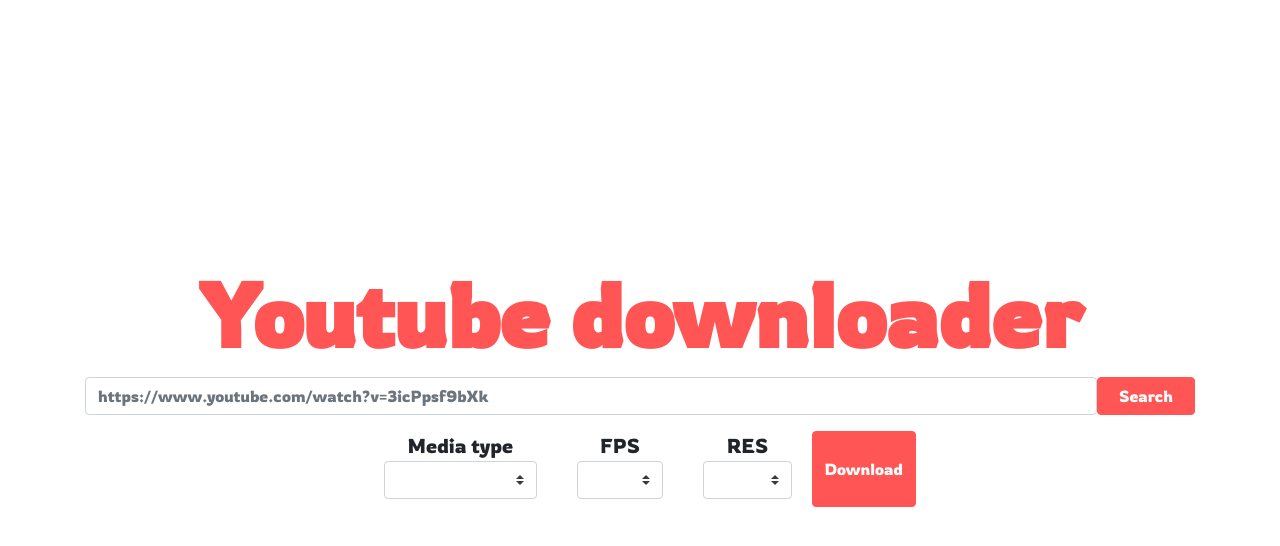
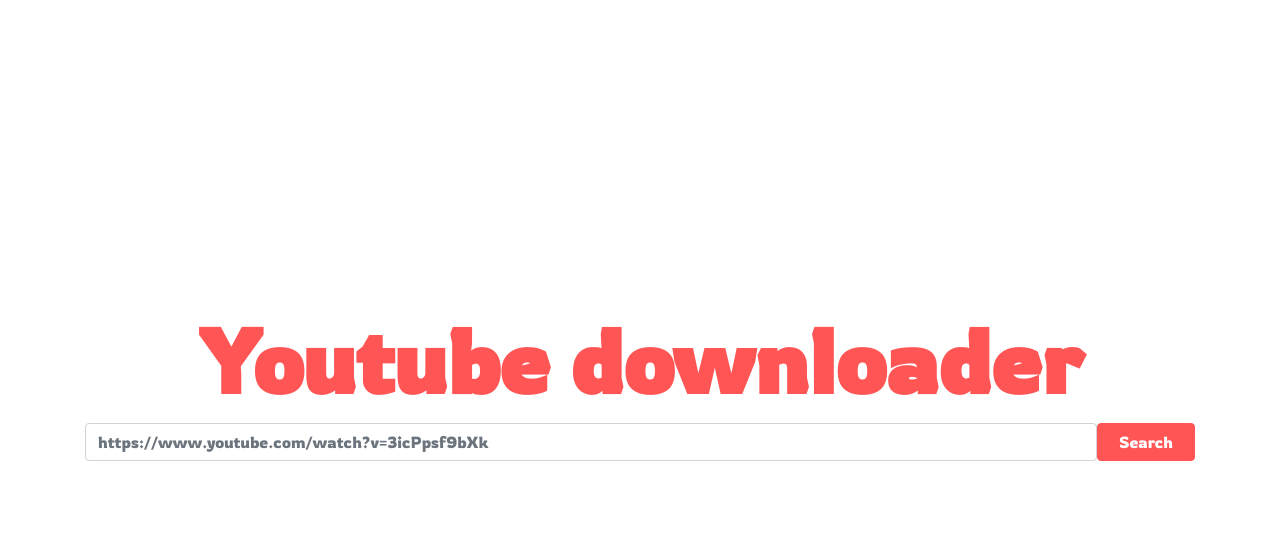
Before and after one commit to hermes7308/youtube-downloader, a Flask app: page / in a window 1280 px wide. Shown: the top 546 px of the page. Run offline with Flask 2, Linux system fonts and the light colour scheme; lists and menus that the app fills with data are empty; some libraries are stand-ins or nearby versions.

Commit message:
UI 및 기존 구조 수정

```diff
--- a/templates/index.html
+++ b/templates/index.html
@@ -52,7 +52,7 @@
 <script src="https://code.jquery.com/jquery-3.5.1.min.js"></script>
 <script>
     $(document).ready(function () {
-        $(".youtube-download-form").hide();
+        $("#youtube-download-form").hide();
         let searched_video_id = null;
 
         $('select.youtube-download-form-select-media-type').change(function () {
@@ -112,7 +112,7 @@
                         setOptions($(".youtube-download-form-select-res"), res_list);
 
 
-                        $(".youtube-download-form").show();
+                        $("#youtube-download-form").show();
                         searched_video_id = params.v;
 
                         return;
```
